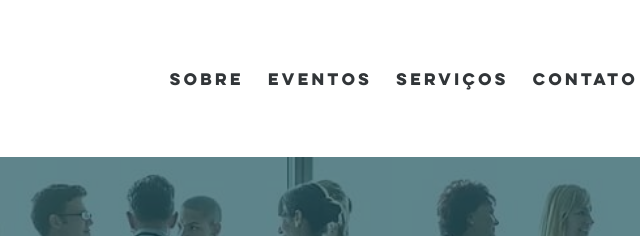
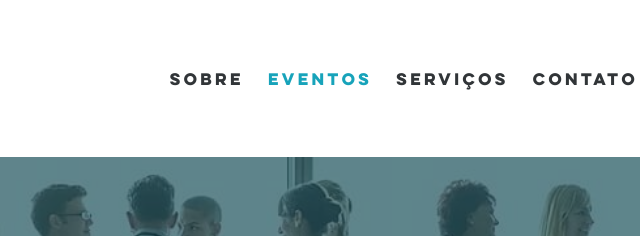
Before and after one commit to lucasnr/apta-consultoria-clone, a plain HTML site: page src/index.html in a window 1280 px wide. In both pictures the pointer is over the link "EVENTOS". Shown: the top 236 px of the page, 486-1126 px from the left. Drawn offline with Linux system fonts and the light colour scheme.

Commit message:
Change link color on hover

```diff
--- a/src/assets/css/block/header.css
+++ b/src/assets/css/block/header.css
@@ -23,6 +23,15 @@
 
 .header .header__nav li a {
 	padding: 0px 0.75rem;
+	transition: color 0.2s ease;
+}
+
+.header .header__nav li:nth-child(even) a:hover {
+	color: #17a3ba;
+}
+
+.header .header__nav li:nth-child(odd) a:hover {
+	color: #ee5c0a;
 }
 
 @media (min-width: 768px) {
```
